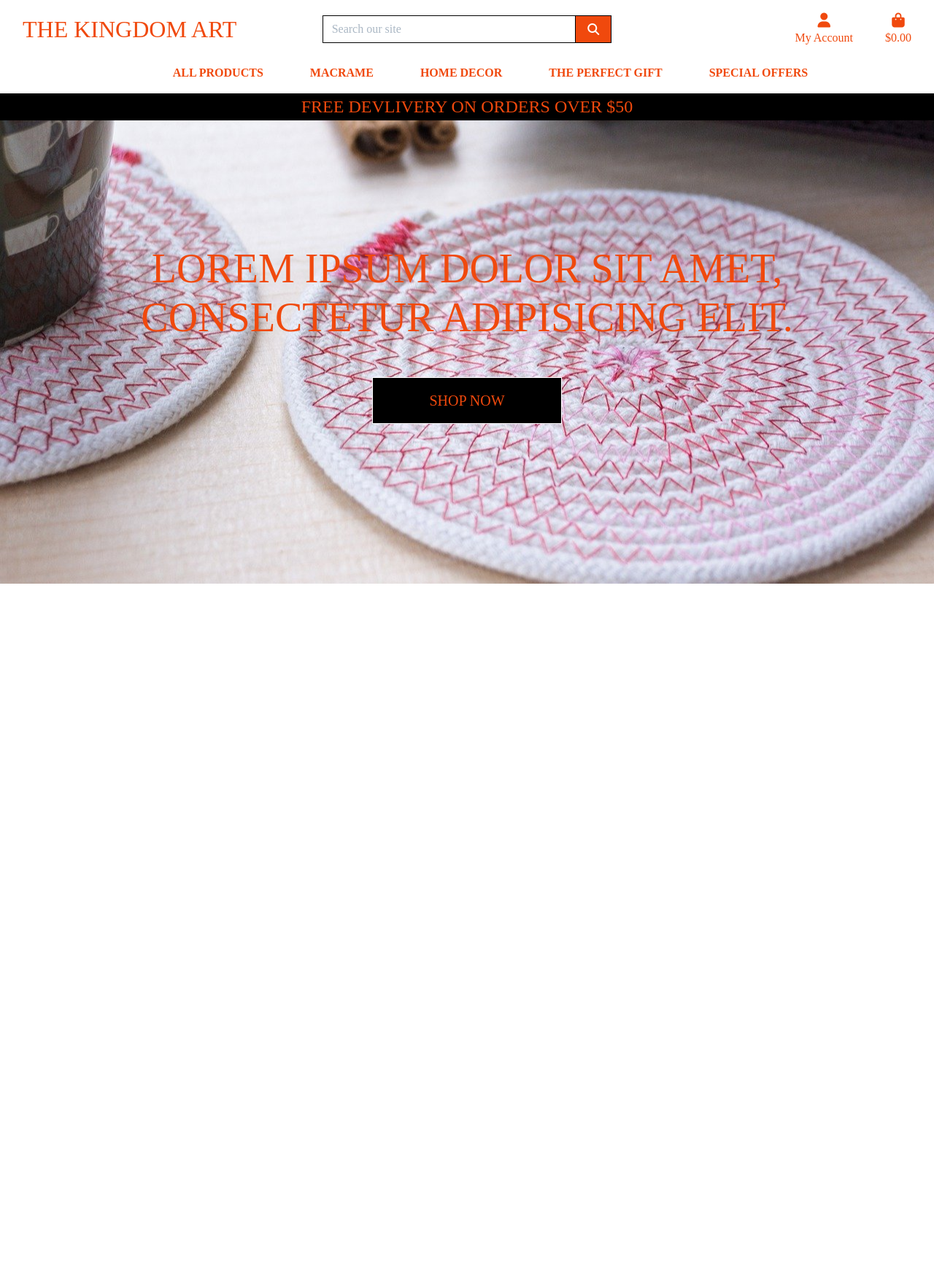
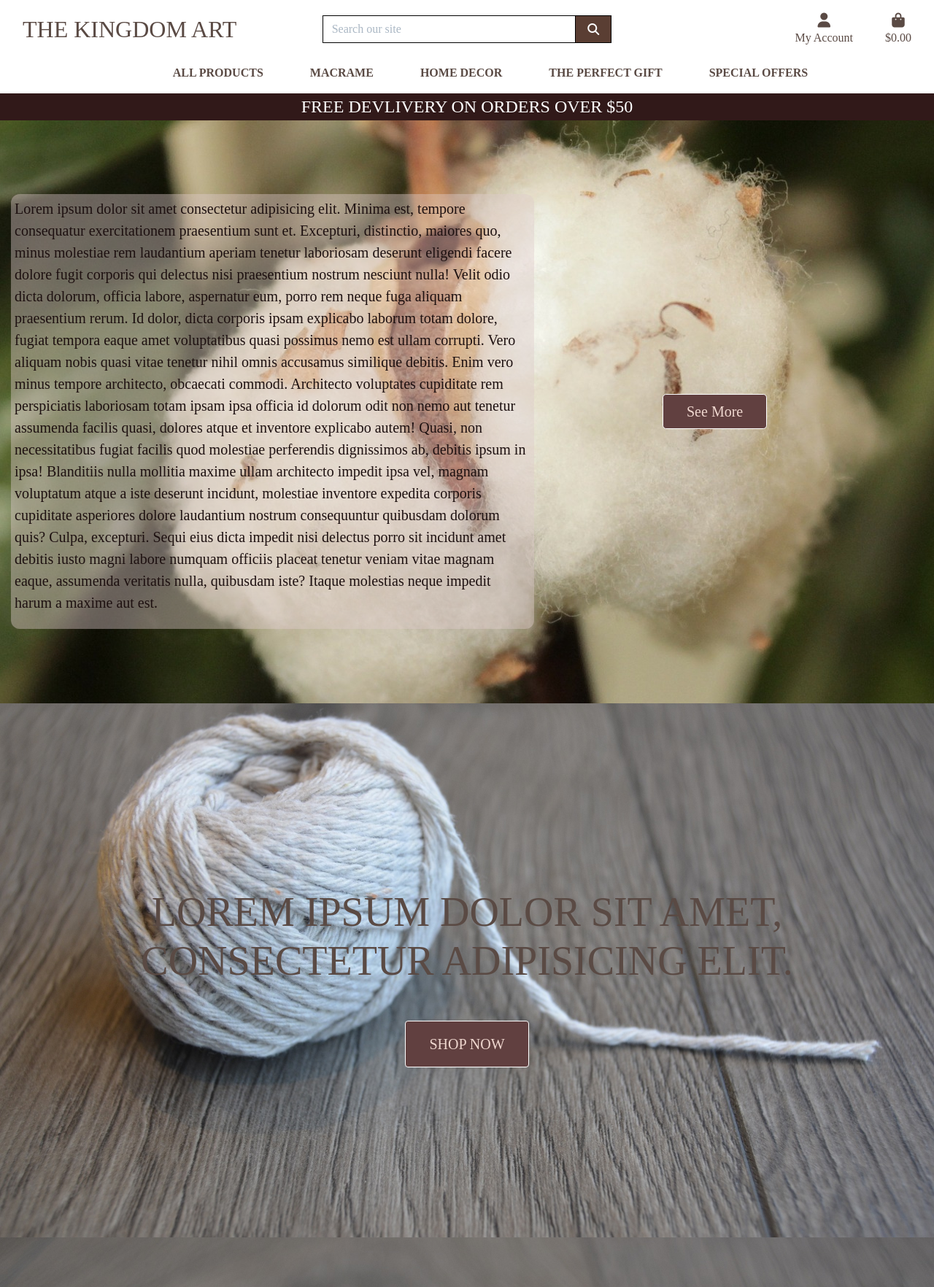
Before and after one commit to CarlosFaccelli26/hand_crafting_milestone, a Django app: page / in a window 1280 px wide. Shown: the whole page at 73% size. Before the commit the page ends 800 px from the top, so only its background shows below. Run offline with Django 3.2, Linux system fonts and the light colour scheme; parts of the project's set-up code (start-up, migrations or seed data) failed here and were passed over; some libraries are stand-ins or nearby versions.

Commit message:
Changing backgrounds and colors on home page and added macrame-info image

```diff
--- a/home/templates/home/index.html
+++ b/home/templates/home/index.html
@@ -10,16 +10,63 @@
 {% endblock %}
 
 {% block content %}
-    <div class="container h-100">
+<div class="container-fluid h-100">
+    <section>
+        <div class="row">
+            <div class="col-12">
+                <div class="row macrame-info">
+                    <div class="col-sm-12 col-lg-7">
+                        <div class="macrame-text-description">
+                            <p>Lorem ipsum dolor sit amet consectetur adipisicing elit.
+                                Minima est,
+                                tempore consequatur exercitationem praesentium sunt et. Excepturi, distinctio, maiores
+                                quo,
+                                minus molestiae rem laudantium aperiam tenetur laboriosam deserunt eligendi facere
+                                dolore
+                                fugit corporis qui delectus nisi praesentium nostrum nesciunt nulla! Velit odio dicta
+                                dolorum, officia labore, aspernatur eum, porro rem neque fuga aliquam praesentium rerum.
+                                Id
+                                dolor, dicta corporis ipsam explicabo laborum totam dolore, fugiat tempora eaque amet
+                                voluptatibus quasi possimus nemo est ullam corrupti. Vero aliquam nobis quasi vitae
+                                tenetur
+                                nihil omnis accusamus similique debitis. Enim vero minus tempore architecto, obcaecati
+                                commodi. Architecto voluptates cupiditate rem perspiciatis laboriosam totam ipsam ipsa
+                                officia id dolorum odit non nemo aut tenetur assumenda facilis quasi, dolores atque et
+                                inventore explicabo autem! Quasi, non necessitatibus fugiat facilis quod molestiae
+                                perferendis dignissimos ab, debitis ipsum in ipsa! Blanditiis nulla mollitia maxime
+                                ullam
+                                architecto impedit ipsa vel, magnam voluptatum atque a iste deserunt incidunt, molestiae
+                                inventore expedita corporis cupiditate asperiores dolore laudantium nostrum consequuntur
+                                quibusdam dolorum quis? Culpa, excepturi. Sequi eius dicta impedit nisi delectus porro
+                                sit
+                                incidunt amet debitis iusto magni labore numquam officiis placeat tenetur veniam vitae
+                                magnam eaque, assumenda veritatis nulla, quibusdam iste? Itaque molestias neque impedit
+                                harum a maxime aut est.</p>
+                        </div>
+                    </div>
+                    <div class="col-sm-12 col-lg-3 text-right">
+                        <a href="{% url 'products' %}?category=dream_catcher,macrame_bags,hangwall" class="btn shop-now-button animated spaceInUp btn-lg">See
+                            More</a>
+                    </div>
+                </div>
+            </div>
+        </div>
+    </section>
+    <section>
         <div class="row h-100">
             <div class="col my-auto">
-                <h1 class="display-4 logo-font text-orange text-center">Lorem ipsum dolor sit amet, consectetur adipisicing elit.</h1>
+                <h1 class="display-4 logo-font text-orange text-center">Lorem ipsum dolor sit amet, consectetur
+                    adipisicing
+                    elit.</h1>
                 <div class="my-5 text-center">
                     <h4>
-                        <a href="{% url 'products' %}" class="shop-now-button btn btn-lg animated spaceInUp rounded-0 text-uppercase py-3">Shop Now</a>
+                        <a href="{% url 'products' %}"
+                            class="shop-now-button btn btn-lg rounded text-uppercase py-3">Shop
+                            Now</a>
                     </h4>
                 </div>
             </div>
         </div>
-    </div>
+    </section>
+</div>
 {% endblock %}
--- a/static/css/base.css
+++ b/static/css/base.css
@@ -2,12 +2,25 @@ html {
     height: 100%;
 }
 
+section {
+    min-height: 100vh;
+    display: flex;
+    align-items: center;
+}
+
 body {
-    background: url('/media/background-image.jpg') no-repeat center center fixed;
+    background: url('/media/background-image-1.jpg') no-repeat center center fixed;
     background-size: cover;
-    height: calc(100vh - 164px);
     color: #555;
     font-family: 'Poppins';
+}
+
+.macrame-info {
+    background: url('/media/macrame-info.jpg') no-repeat center center;
+    min-height: 100vh;
+    display: flex;
+    align-items: center;
+    justify-content: start;
 }
 
 /* from Bulma */
@@ -33,16 +46,31 @@ body {
 }
 
 .shop-now-button {
-    background: #000;
-    color: #f0490d;
+    background: #614040;
+    color: #efd7cf;
     border: 1px solid #fff;
-    min-width: 260px;
+    padding: .5rem 2rem;
     position: relative;
     transition: .5s all ease-in-out;
 }
 
+.macrame-text-description {
+    background-color: #decbcb6b;
+    border-radius: 12px;
+    padding: 5px;
+}
+
+.bg-brown {
+    background-color: #311919;
+}
+
+.macrame-text-description p {
+    font-size: 20px;
+    color: #1d1010;
+}
+
 .btn-orange {
-    background: #f0490d;
+    background: #5a3e33;
     color: white;
     transition: all .5s ease-in-out;
 }
@@ -89,16 +117,16 @@ body {
 .shop-now-button:focus {
     outline: 1px solid #fff;
     outline-offset: 2px;
-    background-color: #f0490d;
+    background-color: #efd7cf;
     border: 1px solid #fff;
-    color: #000;
+    color: #614040;
 }
 
 .btn-orange:hover,
 .btn-orange:active,
 .btn-orange:focus {
     background-color: #fff;
-    color: #f0490d;
+    color: #5a3e33;
 }
 
 .btn-black:hover,
@@ -122,7 +150,7 @@ body {
 }
 
 .text-orange {
-    color: #f0490d !important;
+    color: #5a4a44 !important;
 }
 
 .bg-black {
@@ -135,7 +163,7 @@ body {
     top: 0;
     left: 0;
     position: fixed;
-    background: #fff;
+    background: #e8d1c8bb;
     z-index: -1;
 }
 
--- a/templates/base.html
+++ b/templates/base.html
@@ -109,7 +109,7 @@
             </nav>
         </div>
         <div class="row text-center" id="delivery-banner">
-            <div class="col bg-black text-orange">
+            <div class="col bg-brown text-white">
                 <h4 class="logo-font my-1">Free devlivery on orders over ${{ free_delivery_threshold }}</h4>
             </div>
         </div>
```
Also changed, not shown: media/background-image-1.jpg (added), media/macrame-info.jpg (added), media/mongodb-2.png (deleted).
